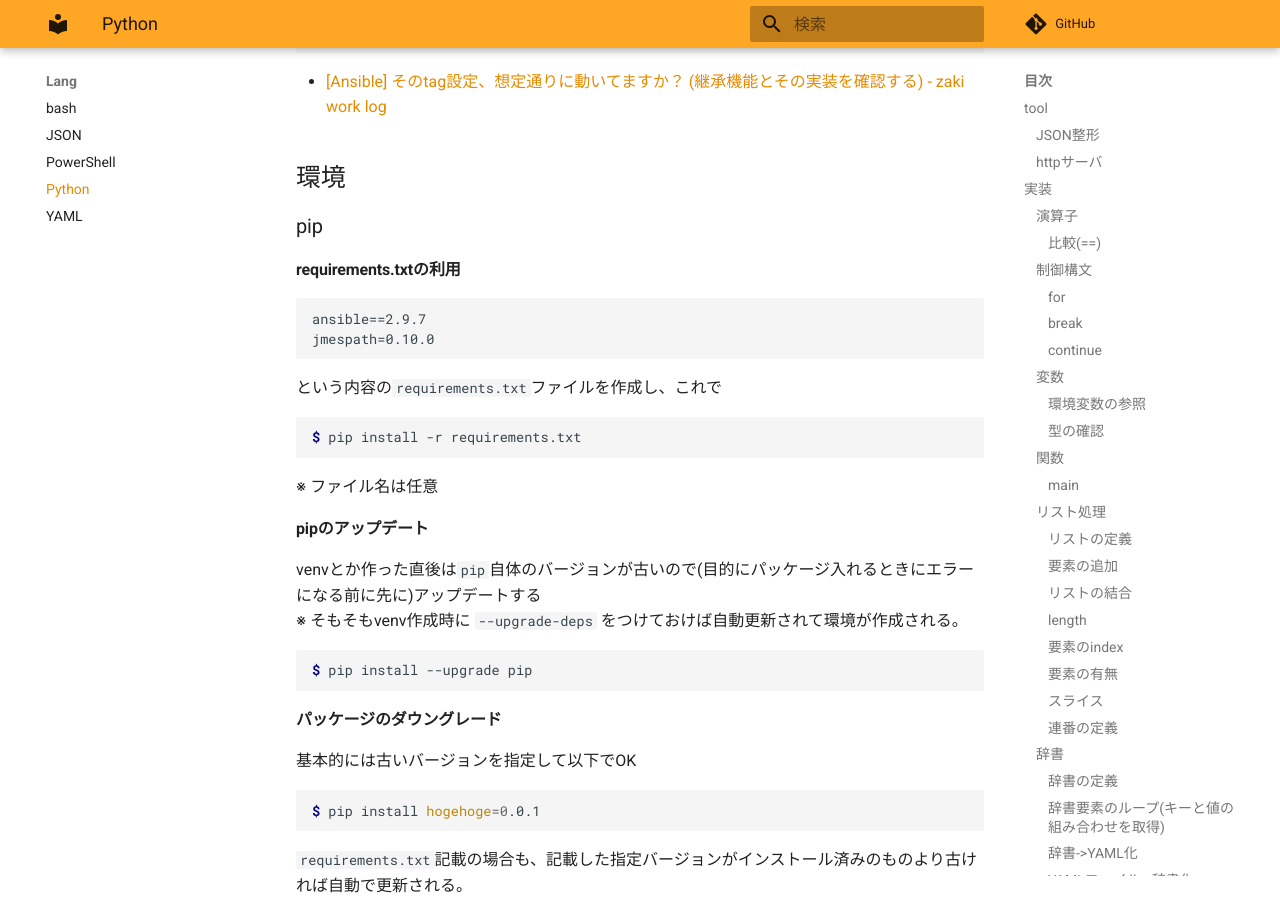
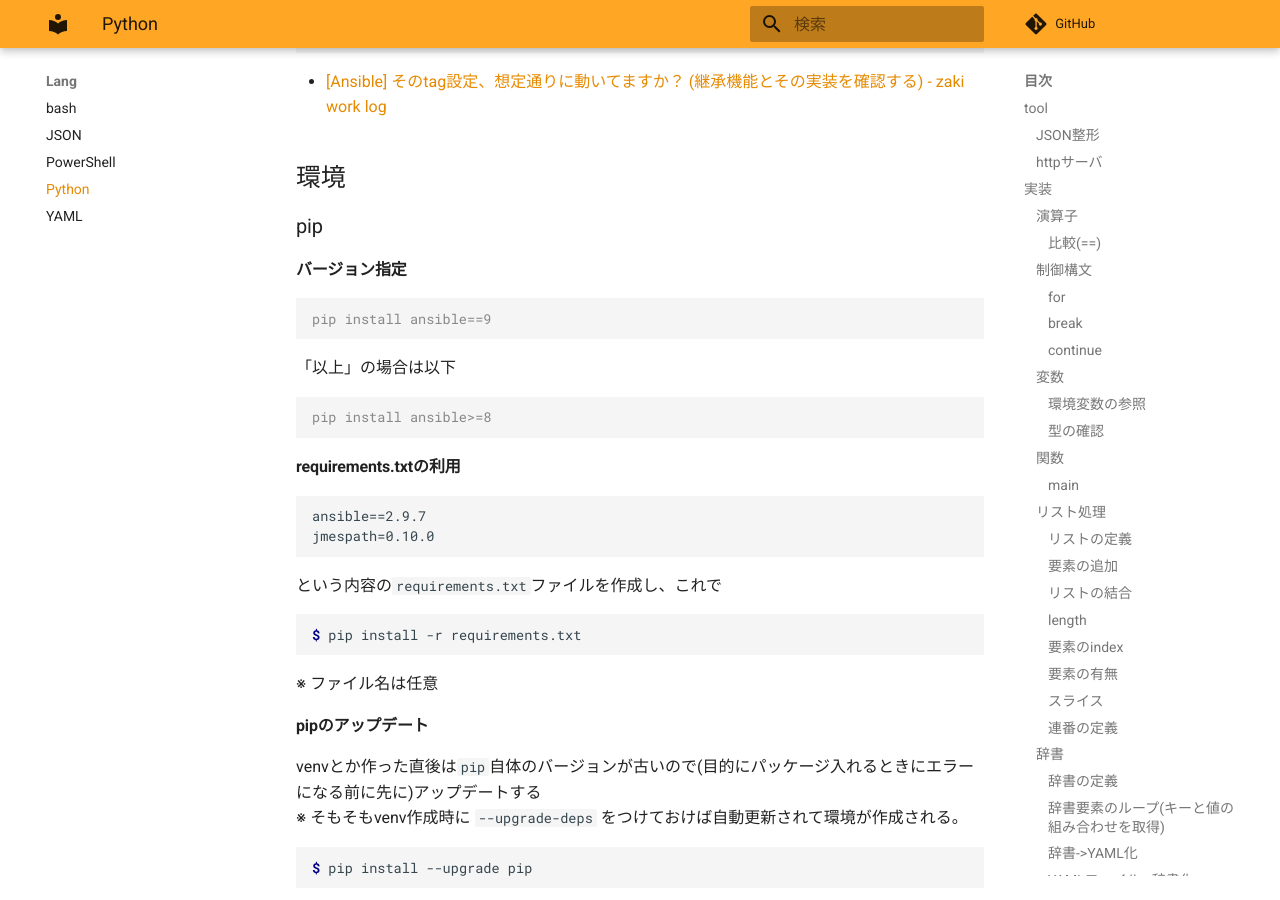
Before and after one commit to zaki-lknr/docs, an MkDocs documentation site: the page built from docs/lang/python.md, in a window 1280 px wide and 900 px high, scrolled down 14329 px. Built offline with MkDocs 1.6.1 and Material for MkDocs 9.7.7, drawn with Linux system fonts in a browser that asks for light colours; comment, search, counter and statistics services are not loaded.

Commit message:
add: lang/python: pip installバージョン指定

````diff
--- a/docs/lang/python.md
+++ b/docs/lang/python.md
@@ -753,6 +753,18 @@ raise RuntimeError('application error: ' + error_value)
 
 ### pip
 
+#### バージョン指定
+
+```console
+pip install ansible==9
+```
+
+「以上」の場合は以下
+
+```console
+pip install ansible>=8
+```
+
 #### requirements.txtの利用
 
 ```txt
````
